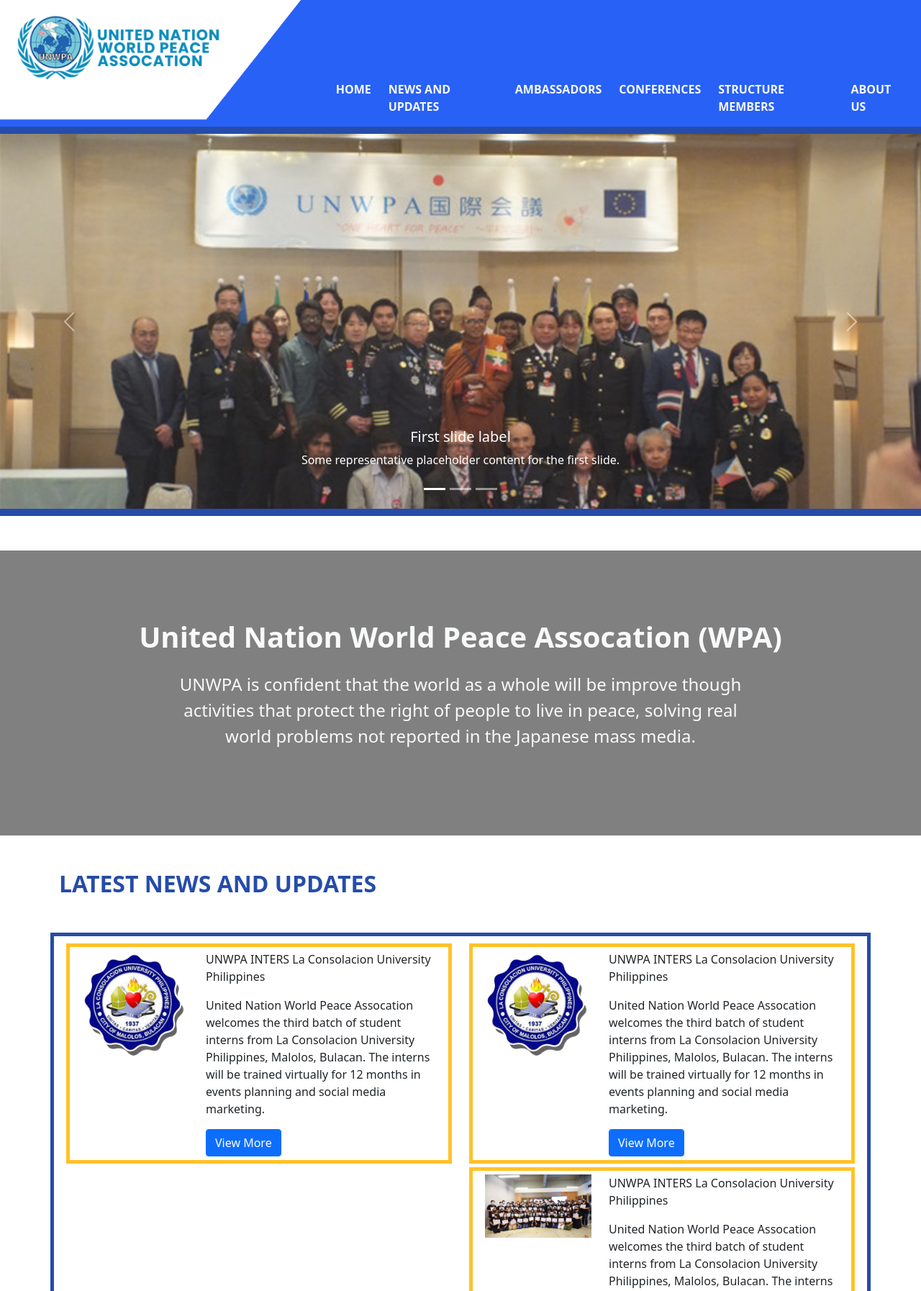
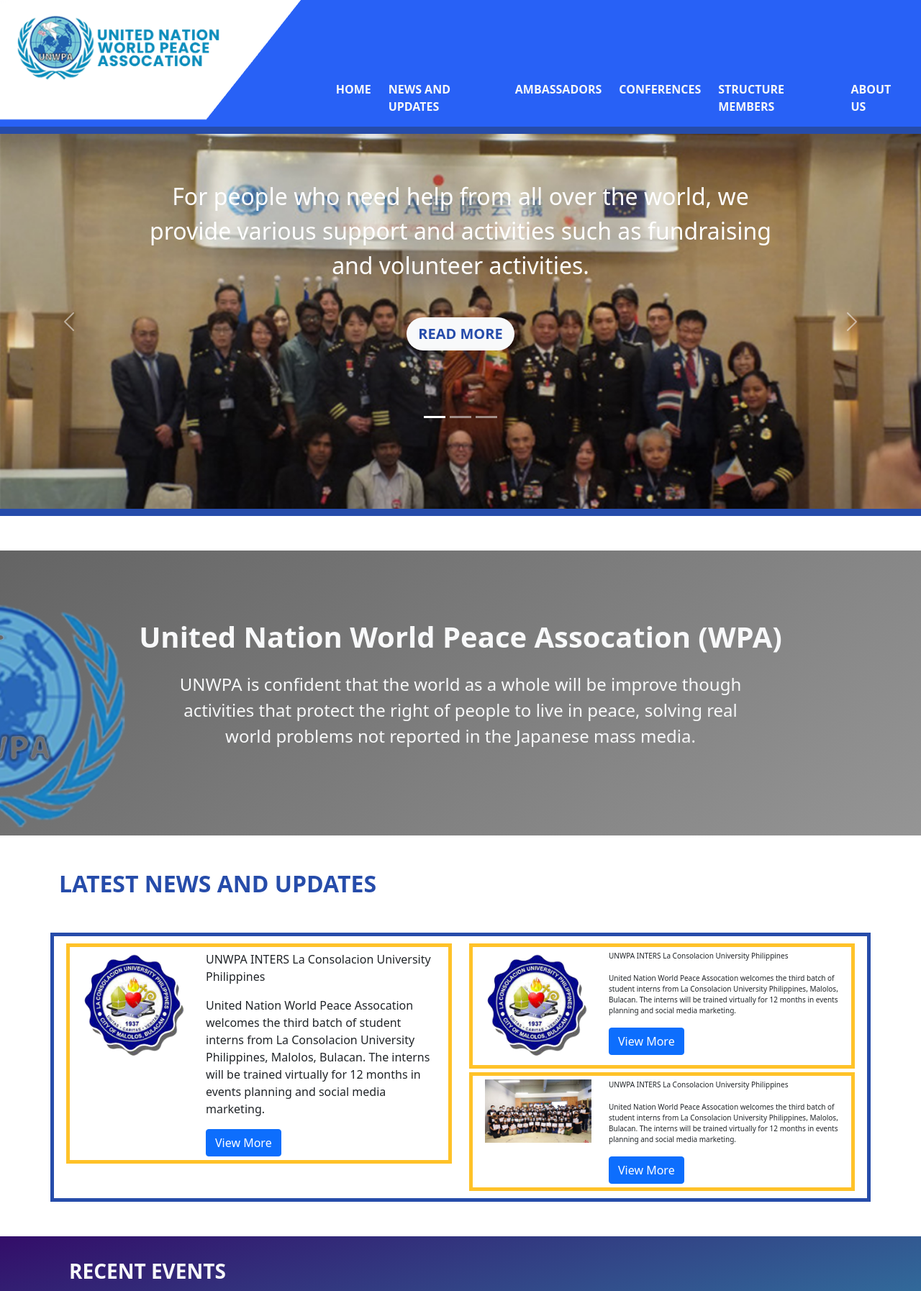
Before and after one commit to elafayee/unwpa, a PHP site: page /index.html in a window 1280 px wide. Shown: the top 1794 px of the page at 72% size. Run offline with PHP 8.4, Linux system fonts and the light colour scheme.

Commit message:
update uwu

```diff
--- a/index.html
+++ b/index.html
@@ -59,9 +59,37 @@
       <div class="carousel-inner">
         <div class="carousel-item active">
           <img src="assets\carousel\01.jpg" style="opacity: 0.9;" class="d-block w-100" alt="...">
-          <div class="carousel-caption d-none d-md-block">
-            <h5>First slide label</h5>
-            <p>Some representative placeholder content for the first slide.</p>
+          <div class="carousel-caption d-none d-md-block" >
+            <p class="fs-2 mb-5 fw-lighter">For people who need help from all over the world, we provide various support and activities such as fundraising and volunteer activities.</p>
+            <button class=" fw-bold fs-5 rounded-pill py-2 px-3 bg-light border-0">READ MORE</button>
+          </div>
+        </div>
+        <div class="carousel-item">
+          <img src="assets\carousel\02.jpg" style="opacity: 0.9;" class="d-block w-100" alt="...">
+          <div class="carousel-caption d-none d-md-block" >
+            <p class="fs-2 mb-5 fw-lighter">For people who need help from all over the world, we provide various support and activities such as fundraising and volunteer activities.</p>
+            <button class=" fw-bold fs-5 rounded-pill py-2 px-3 bg-light border-0">READ MORE</button>
+          </div>
+        </div>
+        <div class="carousel-item">
+          <img src="assets\carousel\03.jpg" style="opacity: 0.9;" class="d-block w-100" alt="...">
+          <div class="carousel-caption d-none d-md-block" >
+            <p class="fs-2 mb-5 fw-lighter">For people who need help from all over the world, we provide various support and activities such as fundraising and volunteer activities.</p>
+            <button class=" fw-bold fs-5 rounded-pill py-2 px-3 bg-light border-0">READ MORE</button>
+          </div>
+        </div>
+        <div class="carousel-item">
+          <img src="assets\carousel\04.jpg" style="opacity: 0.9;" class="d-block w-100" alt="...">
+          <div class="carousel-caption d-none d-md-block" >
+            <p class="fs-2 mb-5 fw-lighter">For people who need help from all over the world, we provide various support and activities such as fundraising and volunteer activities.</p>
+            <button class=" fw-bold fs-5 rounded-pill py-2 px-3 bg-light border-0">READ MORE</button>
+          </div>
+        </div>
+        <div class="carousel-item ">
+          <img src="assets\carousel\05.jpg" style="opacity: 0.9;" class="d-block w-100" alt="...">
+          <div class="carousel-caption d-none d-md-block" >
+            <p class="fs-2 mb-5 fw-lighter">For people who need help from all over the world, we provide various support and activities such as fundraising and volunteer activities.</p>
+            <button class=" fw-bold fs-5 rounded-pill py-2 px-3 bg-light border-0">READ MORE</button>
           </div>
         </div>
       </div>
@@ -77,8 +105,8 @@
   </div>
 
   <!-- Section 1 -->
-  <div class="container-fluid">
-    <div class="row my-5 py-5" style="background-color: gray;">
+  <div class="container-fluid section-1">
+    <div class="row my-5 py-5">
       <div class="col-sm-12 p-5 fs-4">
           <h1 class="text-center text-light fw-bold">United Nation World Peace Assocation (WPA)</h1>
           <p class="text-center px-5 text-light fw-light my-4 fs-4 w-75 mx-auto">UNWPA is confident that the world as a whole will be improve though activities that protect the right of people to live in peace, solving real world problems not reported in the Japanese mass media.</p>
@@ -102,7 +130,7 @@
            </div>
          </div>
       </div>
-      <div class="col-sm-6">
+      <div class="col-sm-6 section-right">
        <div class="row">
          <div class="col-sm-4">
            <img src="assets\latest news and updates\la-consolacion.png" alt="" class="img-fluid">
--- a/scss/style.css
+++ b/scss/style.css
@@ -38,7 +38,31 @@ ul.social-media li img {
 }
 
 .section-1 {
-  background-image: -webkit-gradient(linear, left top, right top, from(#646464), to(#959595));
-  background-image: linear-gradient(to right, #646464, #959595);
+  background-image: url("../assets/homepage/overlay-logo.png"), linear-gradient(140deg, #646464, #959595);
+  background-position: -24rem 3rem, left;
+  background-size: contain, cover;
+  background-repeat: no-repeat,no-repeat;
+}
+
+.carousel-caption {
+  position: absolute;
+  bottom: 200;
+}
+
+.carousel-caption button {
+  color: #264caa;
+}
+
+.carousel-item {
+  background: black;
+}
+
+.carousel-indicators {
+  position: absolute;
+  bottom: 100;
+}
+
+.section-right {
+  font-size: 10px;
 }
 /*# sourceMappingURL=style.css.map */
--- a/scss/style.scss
+++ b/scss/style.scss
@@ -54,5 +54,31 @@ ul.social-media {
 }
 
 .section-1 {
-    background-image: linear-gradient(to right, $grayGradientColor2, $grayGradientColor1);
+    background-image: url('../assets/homepage/overlay-logo.png'), linear-gradient(140deg, $grayGradientColor2, $grayGradientColor1);
+    background-position: -24rem 3rem, left;
+    background-size: contain, cover;
+    background-repeat: no-repeat,no-repeat;
 }
+
+.carousel-caption {
+    position: absolute;
+    bottom: 200;
+
+    button {
+        color: $borderColor1;
+    }
+}
+
+.carousel-item {
+    background: rgba($color: #000000, $alpha: 1.0)
+}
+
+
+.carousel-indicators {
+    position: absolute;
+    bottom: 100;
+}
+
+.section-right {
+    font-size: 10px;
+}
```
Also changed, not shown: 1 other file.
